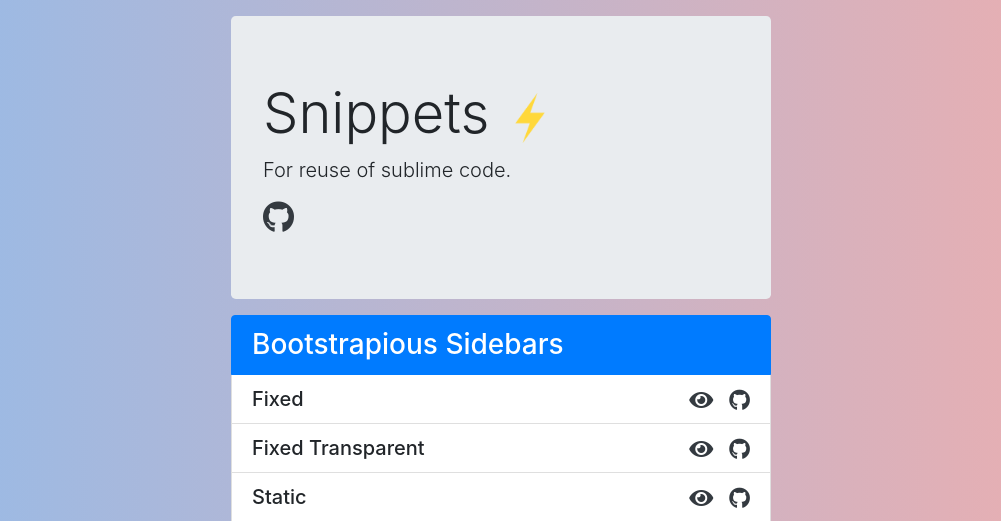
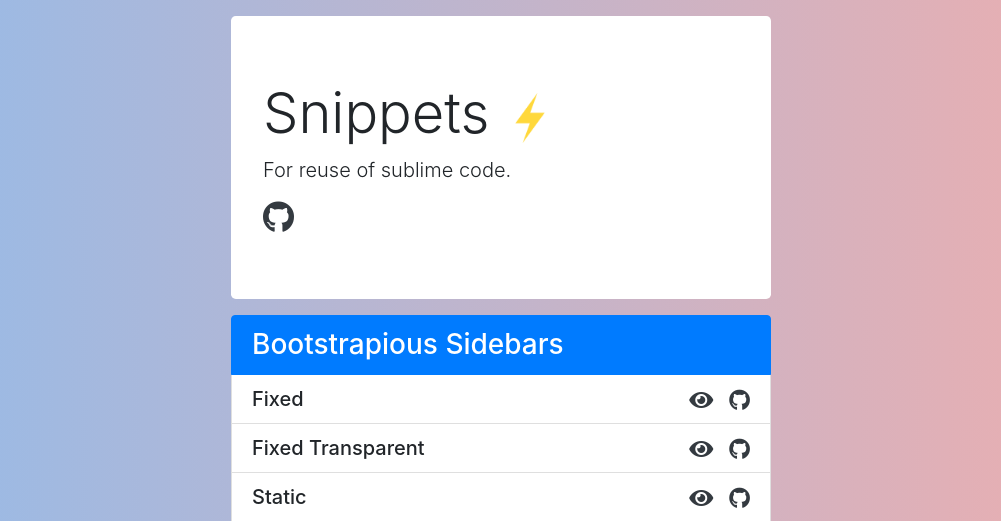
Before and after one commit to DaanRosendal/snippets, a PHP site: page / in a window 1280 px wide. Shown: the top 521 px of the page, without its empty margins (139-1140 px from the left). Run offline with PHP 8.4, Linux system fonts and the light colour scheme; some libraries are stand-ins or nearby versions.

Commit message:
made jumbotron white instead of grey

```diff
--- a/style.css
+++ b/style.css
@@ -6,3 +6,7 @@ body {
     background: linear-gradient(90deg, rgba(148,187,233,1) 0%, rgba(238,174,174,1) 100%);
     filter: progid:DXImageTransform.Microsoft.gradient(startColorstr="#94bbe9",endColorstr="#eeaeae",GradientType=1);
 }
+
+.jumbotron {
+    background: white !important;
+}
```
